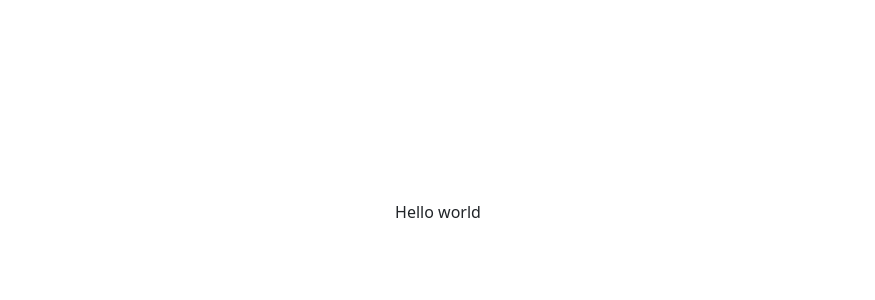
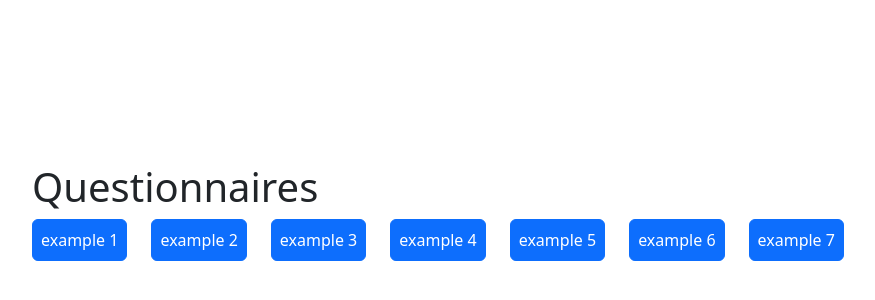
Before and after one commit to willemverbuyst/fhir-placeholder-api, a React (Vite) app: page / in a window 1280 px wide. Shown: the part 188-488 px from the top of the page, without its empty margins (202-1077 px from the left). Built offline with nearby package versions, Linux system fonts and the light colour scheme.

Commit message:
feat: set up buttons

```diff
--- a/src/App.tsx
+++ b/src/App.tsx
@@ -1,5 +1,15 @@
+import { Container, Row } from 'react-bootstrap';
+import { ButtonRow } from './components/buttonRow';
+
 function App() {
-  return <div>Hello world</div>;
+  return (
+    <Container>
+      <Row>
+        <h1>Questionnaires</h1>
+      </Row>
+      <ButtonRow />
+    </Container>
+  );
 }
 
 export default App;
--- /dev/null
+++ b/src/components/buttonRow.tsx
@@ -0,0 +1,14 @@
+import { Button, Col, Row } from 'react-bootstrap';
+import { examples } from '../examples';
+
+export const ButtonRow = () => {
+  return (
+    <Row>
+      {examples.map((example, i) => (
+        <Col key={example.id}>
+          <Button className="p-2">{`example ${i + 1}`}</Button>
+        </Col>
+      ))}
+    </Row>
+  );
+};
```
